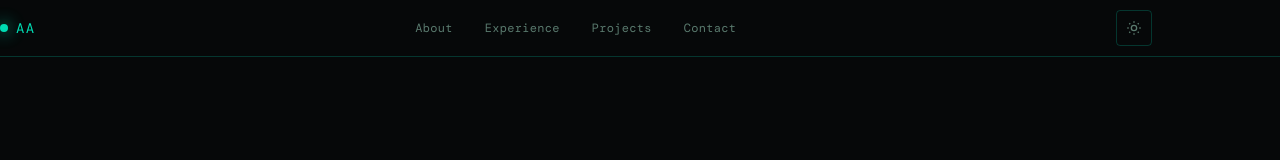
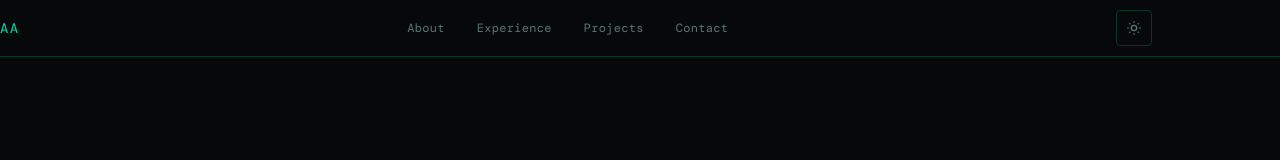
Before and after one commit to ahmadAldirieh/PersonalWebsite, a Next.js app: page / in a window 1280 px wide. Shown: the top 160 px of the page. Built offline with nearby package versions, Linux system fonts and the light colour scheme; a web font is replaced by a local one.

Commit message:
Fix: components/Nav.tsx

```diff
--- a/components/Nav.tsx
+++ b/components/Nav.tsx
@@ -44,7 +44,6 @@ export default function Nav() {
       style={{ background: "var(--bg, #060809)", borderColor: "rgba(0,220,180,0.22)" }}>
       <div className="max-w-6xl mx-auto px-8 h-14 flex items-center justify-between">
         <Link href="/" className="font-mono-custom text-sm font-medium tracking-widest flex items-center gap-2 text-accent">
-          <span className="w-2 h-2 rounded-full bg-[var(--accent)] status-glow" />
           AA
         </Link>
 
```
